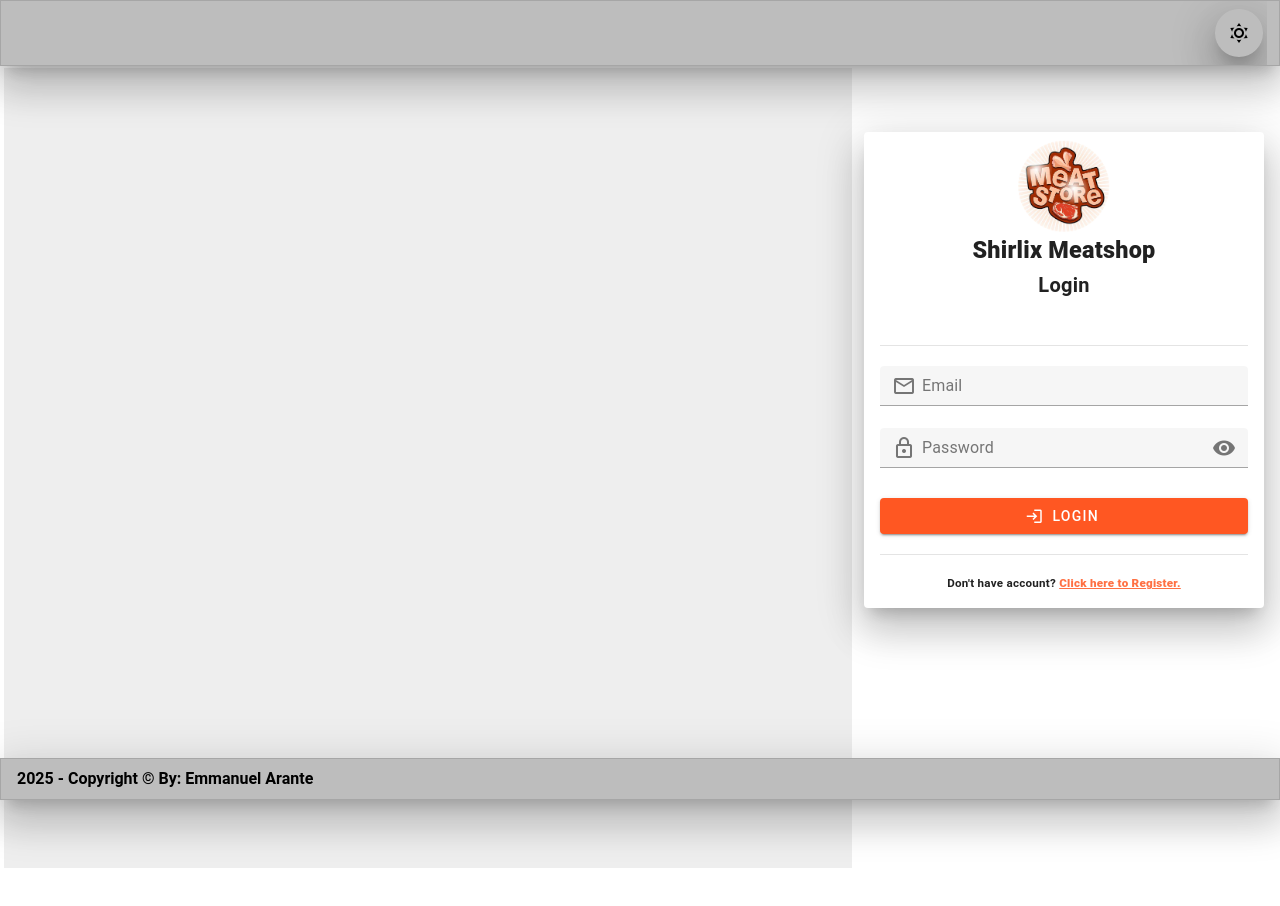
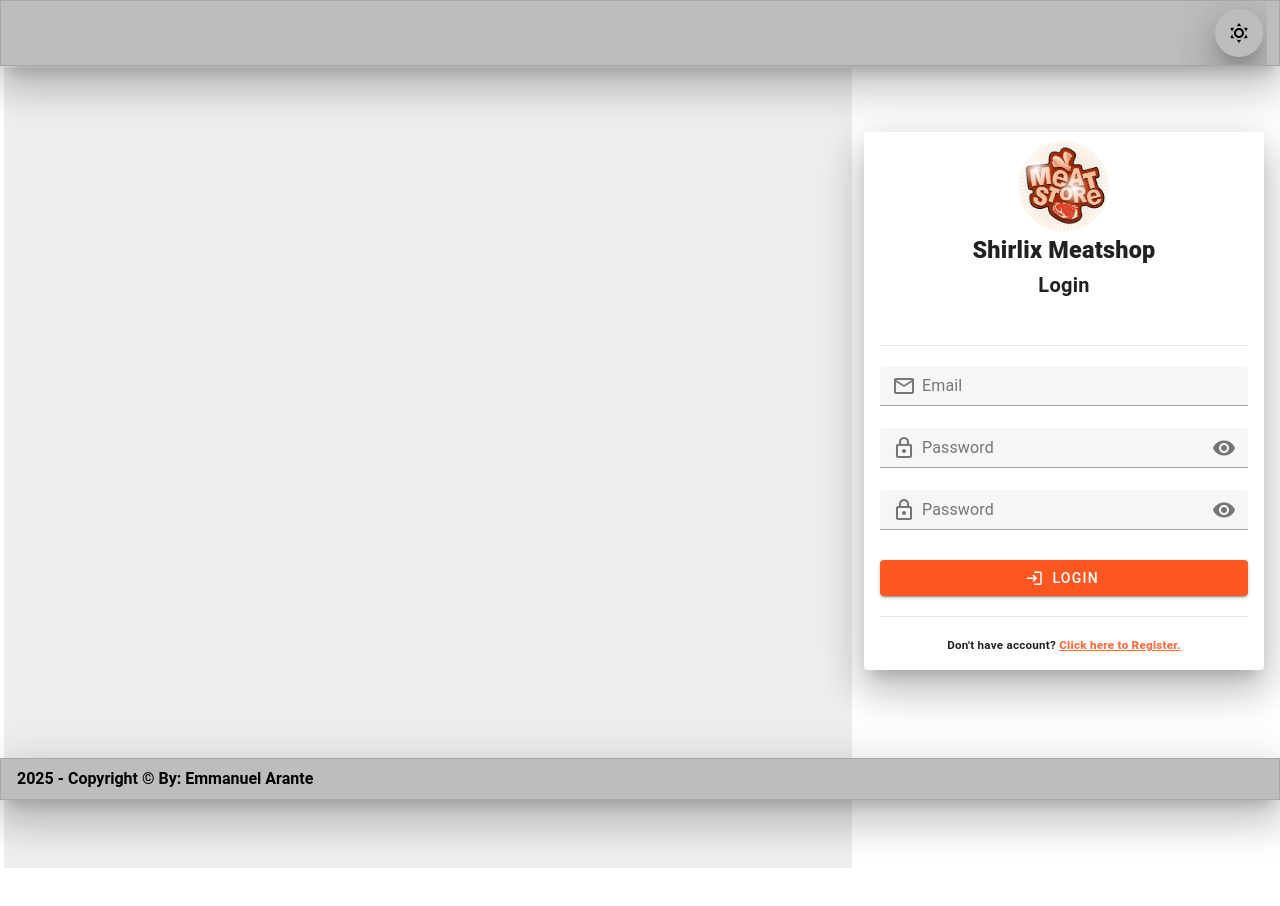
Before and after one commit to earante/shirlix-web, a Vue app: page / in a window 1280 px wide. Shown: the top 906 px of the page. Built offline with nearby package versions, Linux system fonts and the light colour scheme; no server answers.

Commit message:
demo: duplicating password field

```diff
--- a/src/components/auth/LoginForm.vue
+++ b/src/components/auth/LoginForm.vue
@@ -54,6 +54,20 @@ const onFormSubmit = () => {
       :rules="[requiredValidator]"
     ></v-text-field>
 
+    <v-text-field
+      v-model="formData.password"
+      :append-inner-icon="isPasswordVisible ? 'mdi-eye-off' : 'mdi-eye'"
+      :type="isPasswordVisible ? 'text' : 'password'"
+      density="compact"
+      placeholder="Enter your password"
+      prepend-inner-icon="mdi-lock-outline"
+      label="Password"
+      outlined
+      dense
+      @click:append-inner="isPasswordVisible = !isPasswordVisible"
+      :rules="[requiredValidator]"
+    ></v-text-field>
+
     <v-btn class="mt-2" color="deep-orange" type="submit" prepend-icon="mdi-login" block
       >Login</v-btn
     >
```
